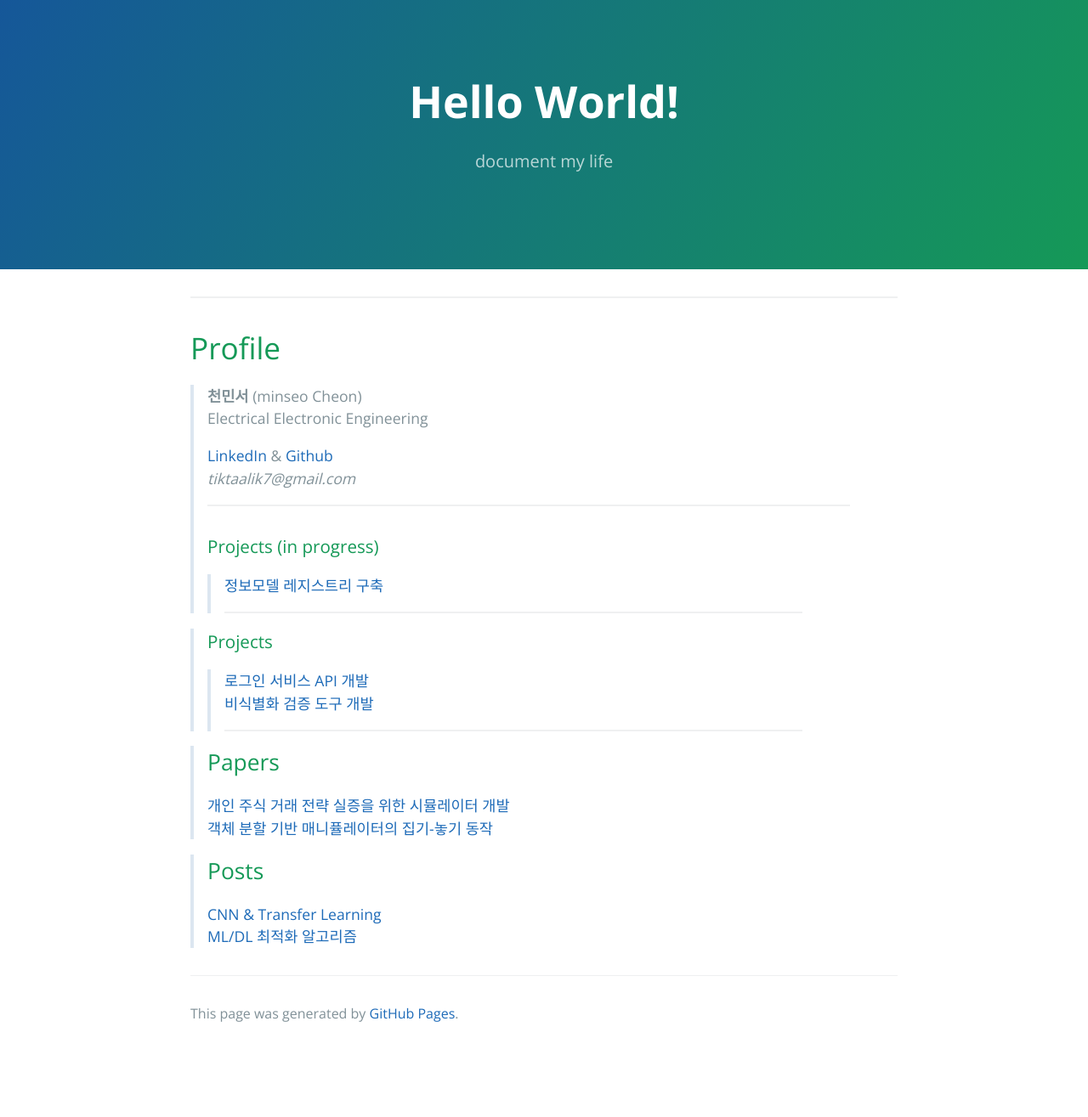
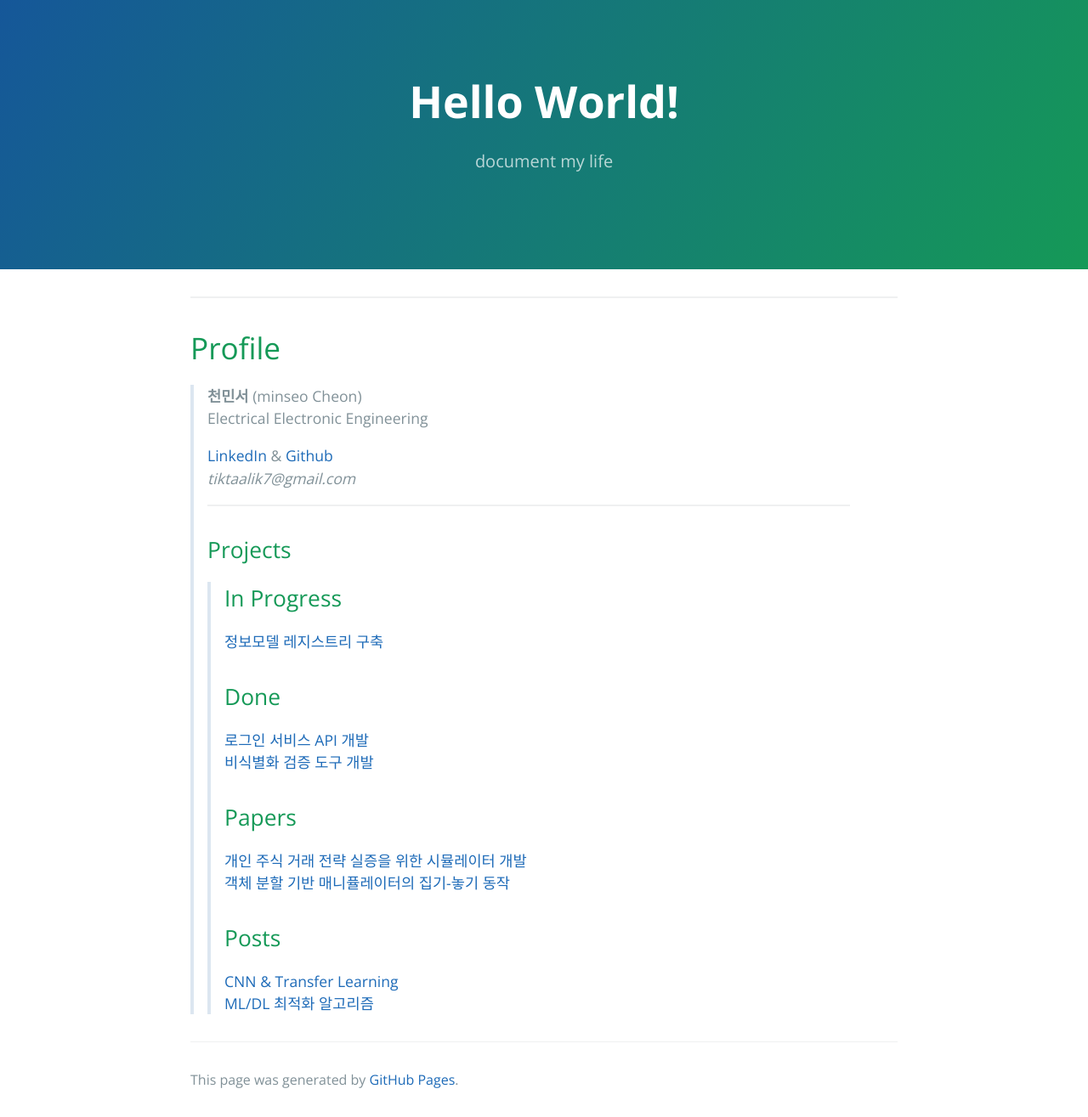
Before and after one commit to tiktaalik7/tiktaalik7.github.io, a Jekyll site: the page built from index.md, in a window 1280 px wide. Shown: the whole page at 85% size. Built offline with Jekyll 4.4.1, drawn with Linux system fonts in a browser that asks for light colours; before the commit the page ends 1237 px from its top, so only the background shows below that.

Commit message:
write index

```diff
--- a/index.md
+++ b/index.md
@@ -12,19 +12,15 @@ layout: default
 > [LinkedIn](https://www.linkedin.com/in/%EB%AF%BC%EC%84%9C-%EC%B2%9C-5a797523a/) & [Github](https://github.com/tiktaalik7)
 > _tiktaalik7@gmail.com_
 * * *
->### Projects (in progress)
+>## Projects
+>> ## In Progress
 >> [정보모델 레지스트리 구축](./project-003-registry.html)
-* * *
-
->### Projects
+>> ## Done
 >> [로그인 서비스 API 개발](./project-001-Login_Service.html)
 >> [비식별화 검증 도구 개발](./project-002-De_Identification_Verifier.html)
-* * *
-
 >## Papers
 > [개인 주식 거래 전략 실증을 위한 시뮬레이터 개발](./project-004-development_of_stock_simulator_for_assessing_the_personal_trading_strategy.html)
 > [객체 분할 기반 매니퓰레이터의 집기-놓기 동작](./project-005-manipulator’s_pick-and-place_based_on_instance_segmentation.html)
-
 >## Posts
 > [CNN & Transfer Learning](./project-006-CNN&TL.html)
 > [ML/DL 최적화 알고리즘](./project-007-optimizer.html)
```
